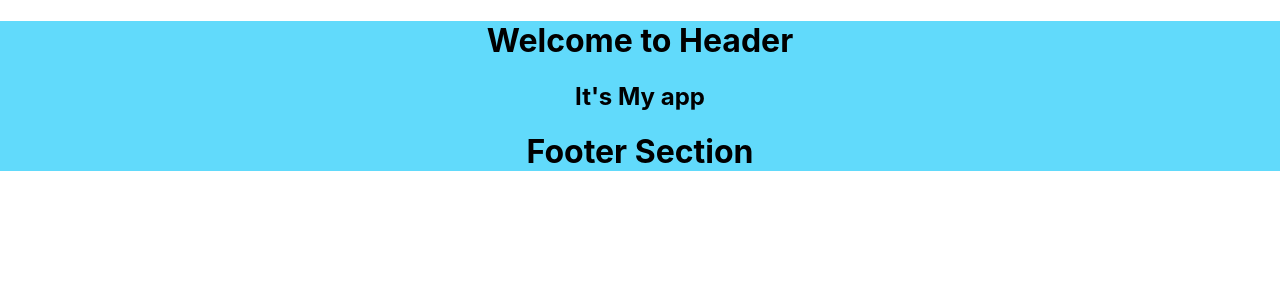
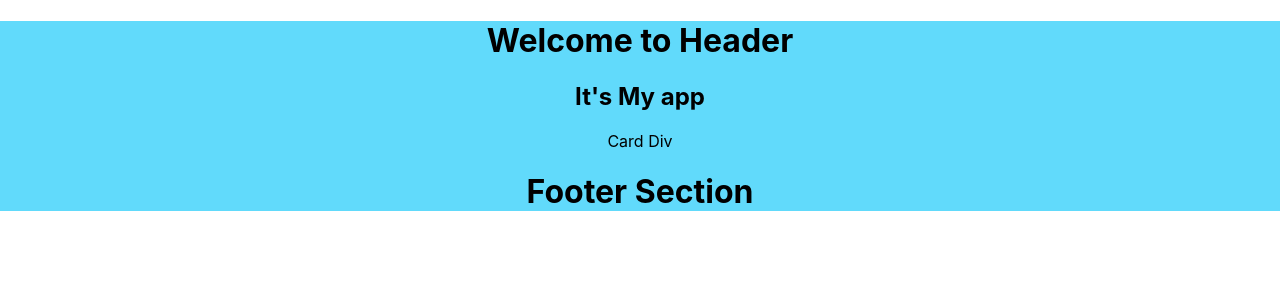
Before and after one commit to amolbajpai/react-demo, a React (Create React App) app: page / in a window 1280 px wide. Shown: the top 300 px of the page. Built offline with nearby package versions, Linux system fonts and the light colour scheme.

Commit message:
Created Card component in App.js file

```diff
--- a/src/App.js
+++ b/src/App.js
@@ -8,10 +8,18 @@ function App() {
   return (
     <div className="main">
       <Header />
+      <Card />
       <Footer />
+
 
     </div>
   );
 }
 
 export default App;
+
+function Card() {
+  return (
+    <div>Card Div</div>
+  )
+}
```
